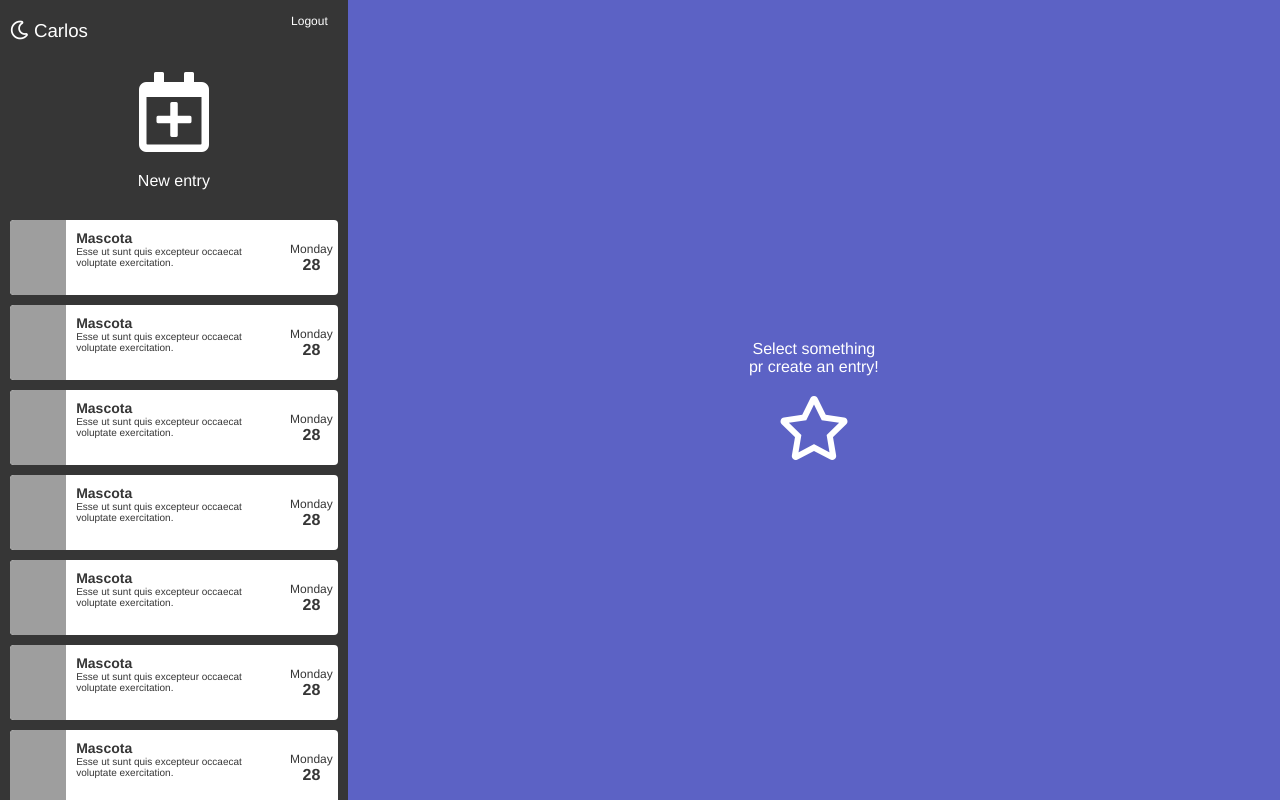
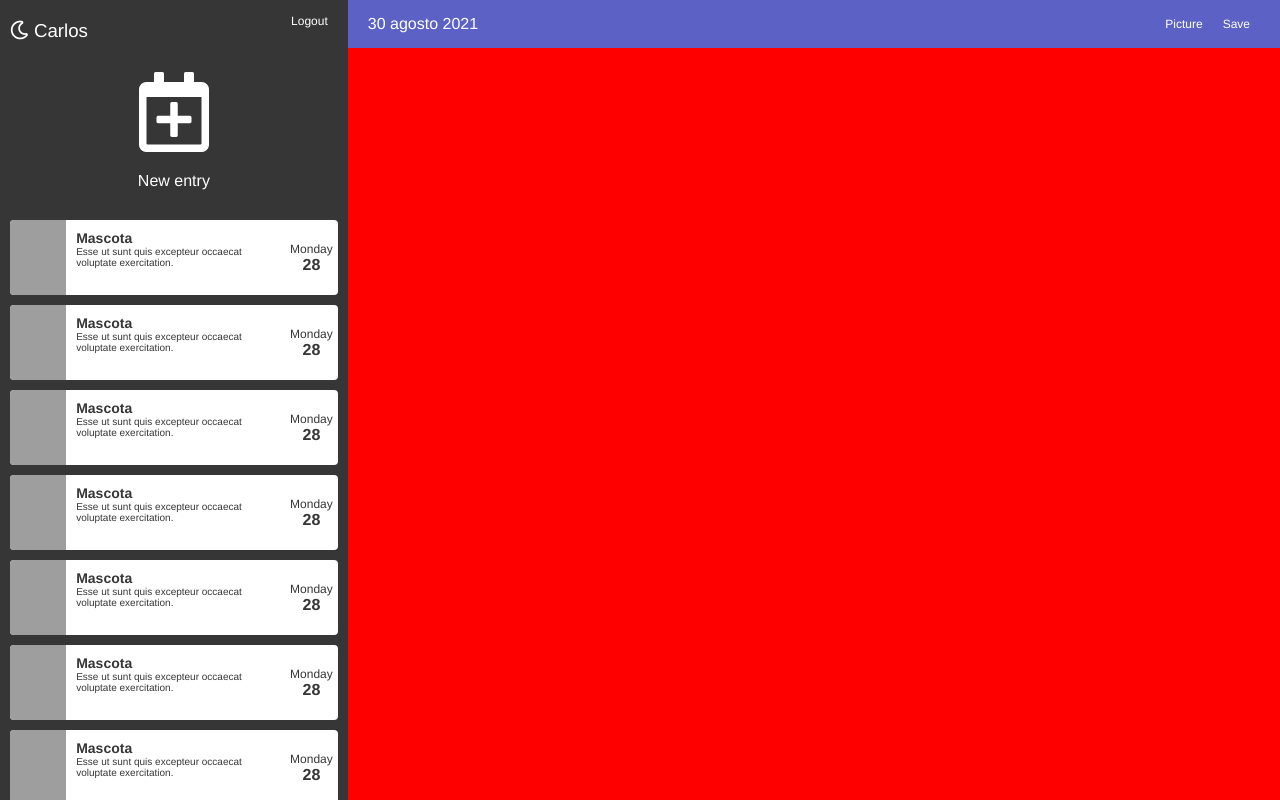
Before and after one commit to Codigcar/React, a React app in the folder 08-journalApp/: page / in a window 1280 px wide. Built offline with nearby package versions, Linux system fonts and the light colour scheme; grey boxes are pictures that could not be loaded.

Commit message:
08 - Estilo JournalScreen > NoteScreen > NotesAppBar

```diff
--- a/08-journalApp/src/components/journal/JournalScreen.js
+++ b/08-journalApp/src/components/journal/JournalScreen.js
@@ -1,4 +1,5 @@
 import React from 'react'
+import { NoteScreen } from '../notes/NoteScreen'
 import { NothingSelected } from './NothingSelected'
 import { Sidebar } from './Sidebar'
 
@@ -9,7 +10,8 @@ export const JournalScreen = () => {
             <Sidebar />
 
             <main>
-                <NothingSelected />
+                {/* <NothingSelected /> */}
+                <NoteScreen />
             </main>
 
         </div>
--- /dev/null
+++ b/08-journalApp/src/components/notes/NoteScreen.js
@@ -0,0 +1,10 @@
+import React from 'react'
+import { NotesAppBar } from './NotesAppBar'
+
+export const NoteScreen = () => {
+    return (
+        <div className="notes__main-content">
+            <NotesAppBar />
+        </div>
+    )
+}
--- /dev/null
+++ b/08-journalApp/src/components/notes/NotesAppBar.js
@@ -0,0 +1,14 @@
+import React from 'react'
+
+export const NotesAppBar = () => {
+    return (
+        <div className="notes_appbar">
+            <span>30 agosto 2021</span>
+
+            <div>
+                <button className="btn">Picture</button>
+                <button className="btn">Save</button>
+            </div>
+        </div>
+    )
+}
--- a/08-journalApp/src/styles/components/_buttons.scss
+++ b/08-journalApp/src/styles/components/_buttons.scss
@@ -8,8 +8,14 @@
     font-size: 12px;
     padding: 7px 10px 7px 10px;
 
+    transition: all .3s ease;
+
     &:focus {
         outline: none;
+    }
+
+    &:hover {
+        color: darken($color: white, $amount: 30);
     }
 
 }
--- /dev/null
+++ b/08-journalApp/src/styles/components/_notes.scss
@@ -0,0 +1,14 @@
+.notes__main-content {
+    background-color: red;
+    display: flex;
+    flex-direction: column;
+    height: 100%;
+}
+.notes_appbar {
+    display: flex;
+    background-color: $primary;
+    color: white;
+    justify-content: space-between;
+    align-items: center;
+    padding: 10px 20px 10px 20px;
+}
--- a/08-journalApp/src/styles/style.scss
+++ b/08-journalApp/src/styles/style.scss
@@ -6,3 +6,4 @@
 @import './components/links';
 @import './components/journal';
 @import './components/nothing';
+@import './components/notes';
```
